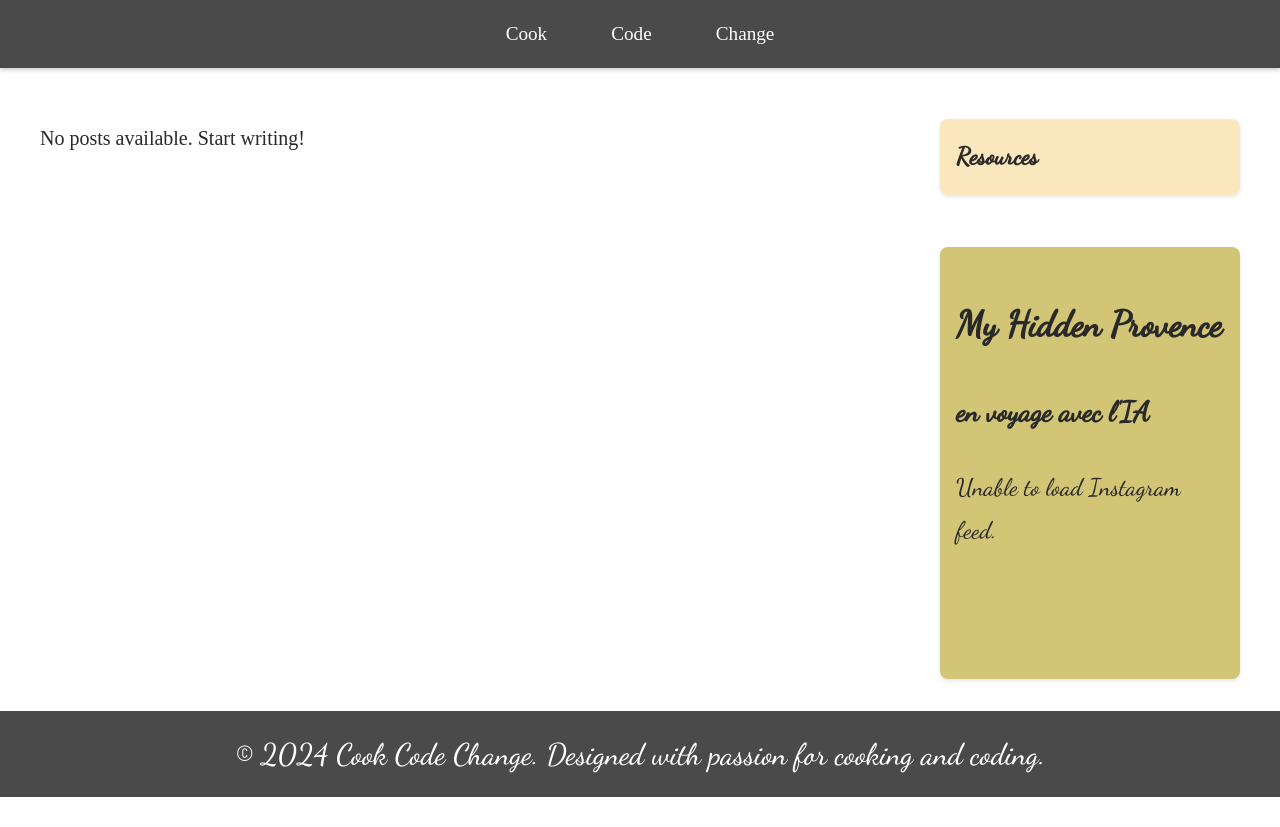
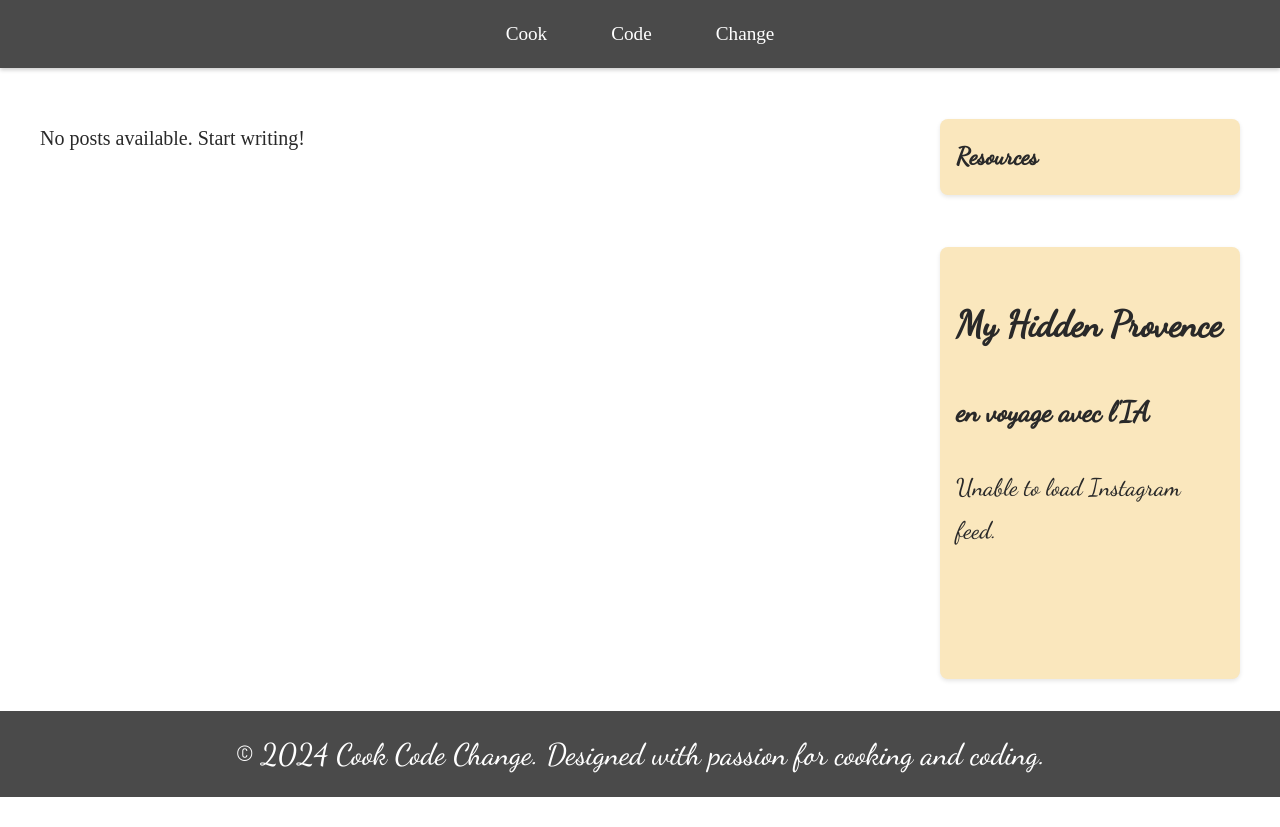
Before and after one commit to MicheleValsania/cook-code-change-blog, a Django app: page / in a window 1280 px wide. Shown: the part 353-1180 px from the top of the page. Run offline with Django 5.2, Linux system fonts and the light colour scheme; data that the repository does not hold is empty; some web fonts are replaced.

Commit message:
Update gitignore and stylesheet

```diff
--- a/cookcodechange/static/css/stylesheet.css
+++ b/cookcodechange/static/css/stylesheet.css
@@ -195,7 +195,7 @@
     font-family: 'Dancing Script';
     font-size: 1.5rem;
     height: 400px;
-    background: rgb(211, 197, 118);
+    background: rgb(250, 231, 189);
     padding: 1rem;
     border-radius: 8px;
     box-shadow: 0 2px 4px rgba(0,0,0,0.1);
@@ -344,7 +344,6 @@
     background-position: 0px 100%;
 }
 
-<<<<<<< HEAD
 @media (max-width: 576px) {
     .wide-post .post-image,
     .column .post-image,
@@ -363,5 +362,3 @@
     padding: 1rem;
 
 }
-=======
->>>>>>> feature/resource-menu
```
Also changed, not shown: 1 other file.
